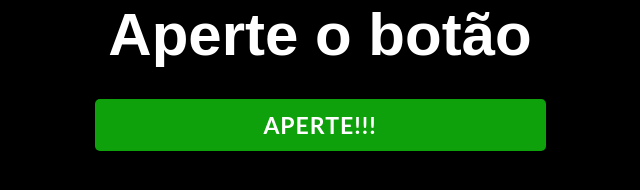
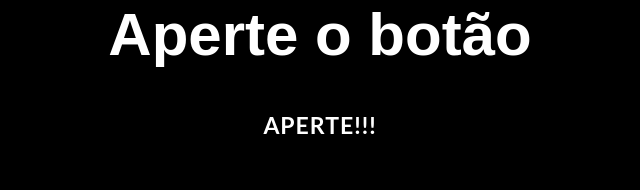
Before and after one commit to Narug1fps/Olhe, a plain HTML site: page index.html in a window 1280 px wide. Shown: the whole page, without its empty margins (320-960 px from the left). Drawn offline with Linux system fonts and the light colour scheme.

Commit message:
Atualizar o style.css

```diff
--- a/style.css
+++ b/style.css
@@ -53,7 +53,7 @@ text-align: center;
   flex-shrink: 0;
   padding: 2px 4px;
   border-radius: 5px;
-  background-color: #0ea10b;
+  background-color: #red;
   filter: drop-shadow(0px 4px 4px rgba(0, 0, 0, 0.25));
 }
 
```
